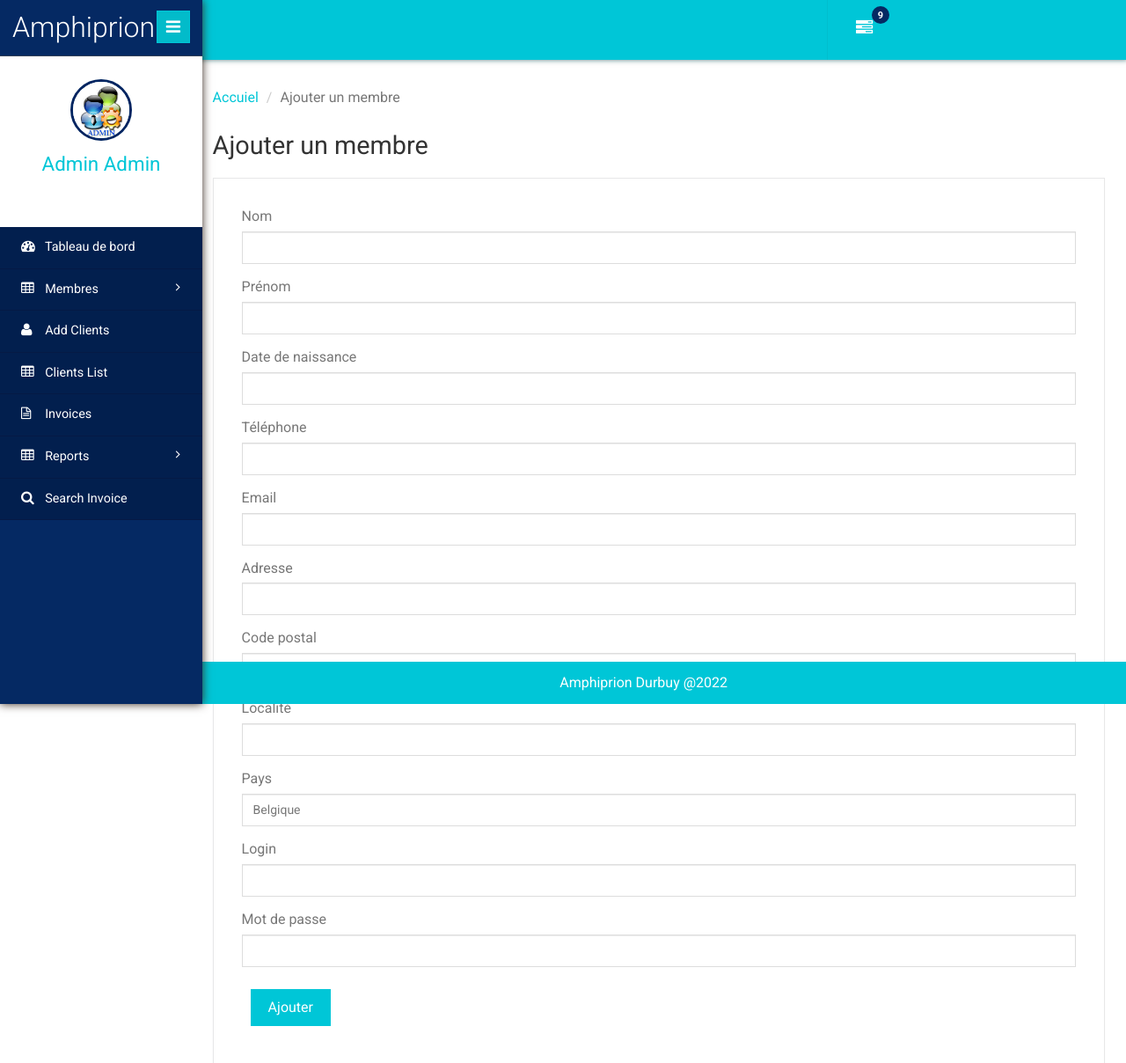
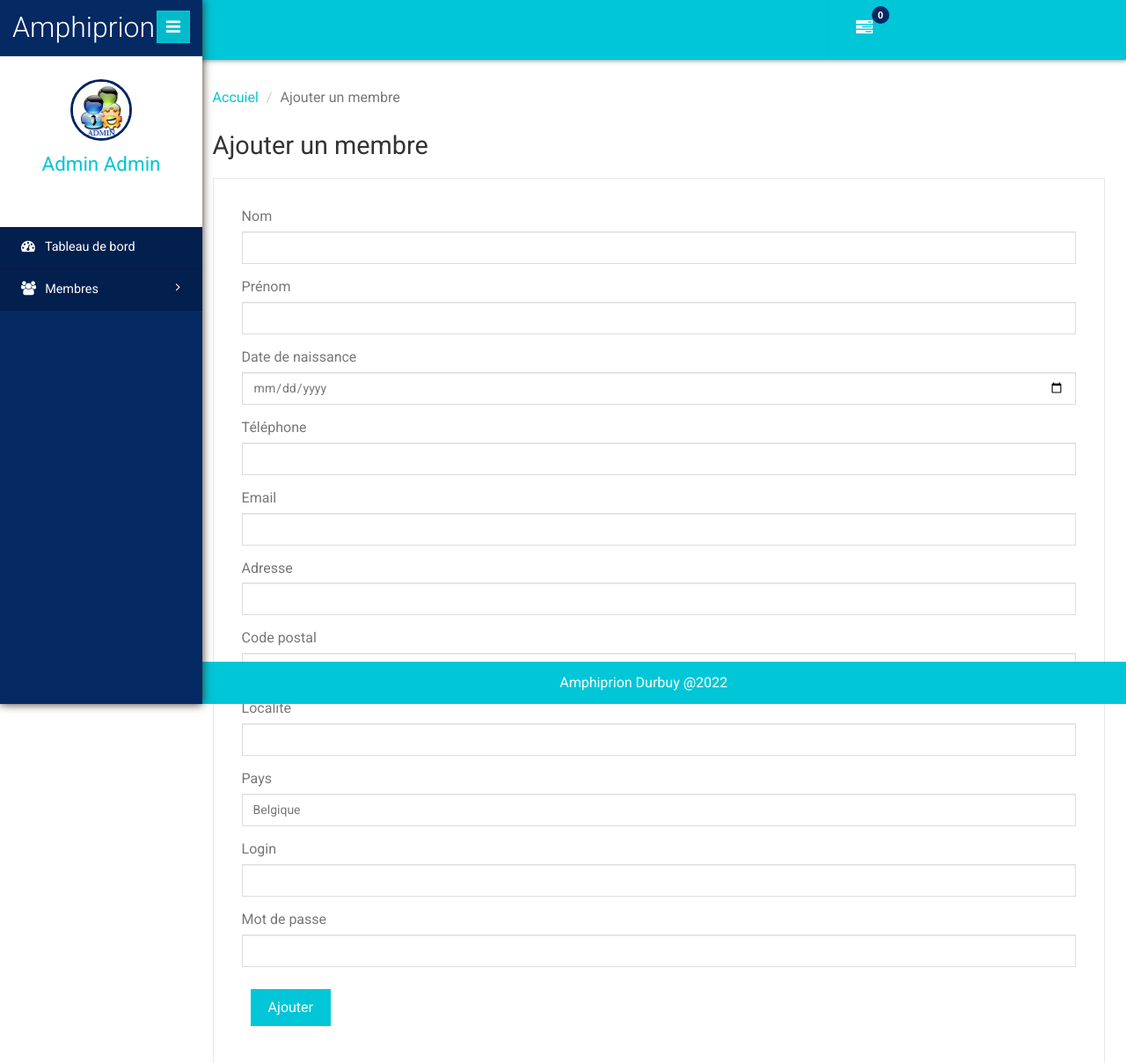
Before and after one commit to Binamebou/ClubManager, a PHP site: page /admin/add-member.php in a window 1280 px wide. Shown: the top 1208 px of the page at 88% size. Run offline with PHP 8.4, Linux system fonts and the light colour scheme; a user stored in the database is signed in; some libraries are stand-ins or nearby versions.

Commit message:
Hide not finished content

```diff
--- a/admin/add-member.php
+++ b/admin/add-member.php
@@ -113,7 +113,7 @@ if (strlen($_SESSION['userId'] == 0)) {
                                     </div>
                                     <div class="form-group">
                                         <label for="birthDate">Date de naissance</label>
-                                        <input type="text" name="birthDate" value="" class="form-control">
+                                        <input type="date" name="birthDate" value="" class="form-control">
                                     </div>
                                     <div class="form-group">
                                         <label for="mobileNumber">Téléphone</label>
--- a/admin/includes/sidebar.php
+++ b/admin/includes/sidebar.php
@@ -26,7 +26,7 @@
         <ul id="menu">
             <li><a href="dashboard.php"><i class="fa fa-tachometer"></i> <span>Tableau de bord</span></a></li>
 
-            <li id="menu-academico"><a href="#"><i class="fa fa-table"></i> <span>Membres</span> <span
+            <li id="menu-academico"><a href="#"><i class="fa fa-users"></i> <span>Membres</span> <span
                             class="fa fa-angle-right" style="float: right"></span></a>
                 <ul id="menu-academico-sub">
                     <li id="menu-academico-avaliacoes"><a href="manage-members.php">Liste</a></li>
@@ -34,19 +34,19 @@
 
                 </ul>
             </li>
-            <li><a href="add-client.php"><i class="fa fa-user"></i> <span>Add Clients</span></a></li>
-            <li><a href="manage-client.php"><i class="fa fa-table"></i> <span>Clients List</span></a></li>
-            <li><a href="invoices.php"><i class="fa fa-file-text-o"></i> <span>Invoices</span></a></li>
-
-            <li id="menu-academico"><a href="#"><i class="fa fa-table"></i> <span> Reports</span> <span
-                            class="fa fa-angle-right" style="float: right"></span></a>
-                <ul id="menu-academico-sub">
-                    <li id="menu-academico-avaliacoes"><a href="bwdates-reports-ds.php"> B/w dates Reports</a></li>
-                    <li id="menu-academico-boletim"><a href="sales-reports.php">Sales Reports</a></li>
-
-                </ul>
-            </li>
-            <li><a href="search-invoices.php"><i class="fa fa-search"></i> <span>Search Invoice</span></a></li>
+<!--            <li><a href="add-client.php"><i class="fa fa-user"></i> <span>Add Clients</span></a></li>-->
+<!--            <li><a href="manage-client.php"><i class="fa fa-table"></i> <span>Clients List</span></a></li>-->
+<!--            <li><a href="invoices.php"><i class="fa fa-file-text-o"></i> <span>Invoices</span></a></li>-->
+<!---->
+<!--            <li id="menu-academico"><a href="#"><i class="fa fa-table"></i> <span> Reports</span> <span-->
+<!--                            class="fa fa-angle-right" style="float: right"></span></a>-->
+<!--                <ul id="menu-academico-sub">-->
+<!--                    <li id="menu-academico-avaliacoes"><a href="bwdates-reports-ds.php"> B/w dates Reports</a></li>-->
+<!--                    <li id="menu-academico-boletim"><a href="sales-reports.php">Sales Reports</a></li>-->
+<!---->
+<!--                </ul>-->
+<!--            </li>-->
+<!--            <li><a href="search-invoices.php"><i class="fa fa-search"></i> <span>Search Invoice</span></a></li>-->
 
         </ul>
     </div>
--- a/includes/header.php
+++ b/includes/header.php
@@ -56,55 +56,55 @@
 
 
               <li class="dropdown note">
-                <a href="#" class="dropdown-toggle" data-toggle="dropdown" aria-expanded="false"><i class="fa fa-tasks"></i> <span class="badge blue1">9</span></a>
+                <a href="#" class="dropdown-toggle" data-toggle="dropdown" aria-expanded="false"><i class="fa fa-tasks"></i> <span class="badge blue1">0</span></a>
                 <ul class="dropdown-menu two">
                   <li>
                     <div class="notification_header">
-                      <h3>You have 9 pending task</h3>
+                      <h3>Notifications</h3>
                     </div>
                   </li>
-                  <li><a href="#">
-                    <div class="task-info">
-                      <span class="task-desc">Database update</span><span class="percentage">40%</span>
-                      <div class="clearfix"></div>
-                    </div>
-                    <div class="progress progress-striped active">
-                      <div class="bar yellow" style="width:40%;"></div>
-                    </div>
-                  </a></li>
-                  <li><a href="#">
-                    <div class="task-info">
-                      <span class="task-desc">Dashboard done</span><span class="percentage">90%</span>
-                      <div class="clearfix"></div>
-                    </div>
-
-                    <div class="progress progress-striped active">
-                      <div class="bar green" style="width:90%;"></div>
-                    </div>
-                  </a></li>
-                  <li><a href="#">
-                    <div class="task-info">
-                      <span class="task-desc">Mobile App</span><span class="percentage">33%</span>
-                      <div class="clearfix"></div>
-                    </div>
-                    <div class="progress progress-striped active">
-                      <div class="bar red" style="width: 33%;"></div>
-                    </div>
-                  </a></li>
-                  <li><a href="#">
-                    <div class="task-info">
-                      <span class="task-desc">Issues fixed</span><span class="percentage">80%</span>
-                      <div class="clearfix"></div>
-                    </div>
-                    <div class="progress progress-striped active">
-                      <div class="bar  blue" style="width: 80%;"></div>
-                    </div>
-                  </a></li>
-                  <li>
-                    <div class="notification_bottom">
-                      <a href="#">See all pending task</a>
-                    </div>
-                  </li>
+<!--                  <li><a href="#">-->
+<!--                    <div class="task-info">-->
+<!--                      <span class="task-desc">Database update</span><span class="percentage">40%</span>-->
+<!--                      <div class="clearfix"></div>  -->
+<!--                    </div>-->
+<!--                    <div class="progress progress-striped active">-->
+<!--                      <div class="bar yellow" style="width:40%;"></div>-->
+<!--                    </div>-->
+<!--                  </a></li>-->
+<!--                  <li><a href="#">-->
+<!--                    <div class="task-info">-->
+<!--                      <span class="task-desc">Dashboard done</span><span class="percentage">90%</span>-->
+<!--                      <div class="clearfix"></div>  -->
+<!--                    </div>-->
+<!---->
+<!--                    <div class="progress progress-striped active">-->
+<!--                      <div class="bar green" style="width:90%;"></div>-->
+<!--                    </div>-->
+<!--                  </a></li>-->
+<!--                  <li><a href="#">-->
+<!--                    <div class="task-info">-->
+<!--                      <span class="task-desc">Mobile App</span><span class="percentage">33%</span>-->
+<!--                      <div class="clearfix"></div>  -->
+<!--                    </div>-->
+<!--                    <div class="progress progress-striped active">-->
+<!--                      <div class="bar red" style="width: 33%;"></div>-->
+<!--                    </div>-->
+<!--                  </a></li>-->
+<!--                  <li><a href="#">-->
+<!--                    <div class="task-info">-->
+<!--                      <span class="task-desc">Issues fixed</span><span class="percentage">80%</span>-->
+<!--                      <div class="clearfix"></div>  -->
+<!--                    </div>-->
+<!--                    <div class="progress progress-striped active">-->
+<!--                      <div class="bar  blue" style="width: 80%;"></div>-->
+<!--                    </div>-->
+<!--                  </a></li>-->
+<!--                  <li>-->
+<!--                    <div class="notification_bottom">-->
+<!--                      <a href="#">See all pending task</a>-->
+<!--                    </div> -->
+<!--                  </li>-->
                 </ul>
               </li>
               <div class="clearfix"></div>
```
Also changed, not shown: 1 other file.
